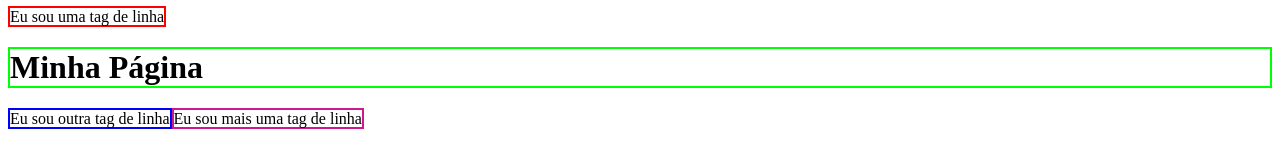
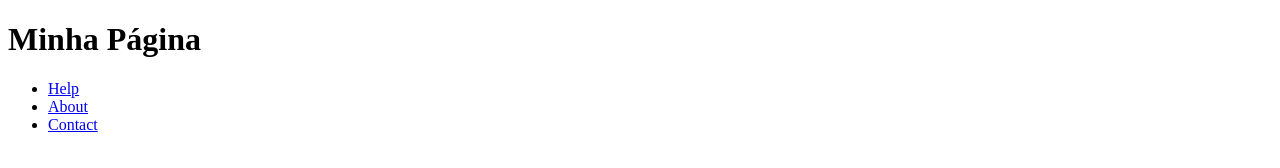
Before and after one commit to alecarlosjesus/primeiro-projeto-o, a plain HTML site: page index.html in a window 1280 px wide. Drawn offline with Linux system fonts and the light colour scheme.

Commit message:
Criando o cabeçalho da página.

```diff
--- a/index.html
+++ b/index.html
@@ -4,19 +4,20 @@
 	<head>
 		<meta charset="UTF-8"/>
 		<meta name="viewport" content="width=device-width,initial-scale=1.0"/>
-		<title>Exemplo de HTML</title>
+		<title>Página Básica</title>
 	</head>
 	<body>
-
-
-
-		<!-- Criar uma tag dotipo de BLOCO e que vai ser um containêr -->
-
-		<!--Exemplo de tags de linha-->
-		<!--Aproveitando e aplicando algum estilo inline através do atributo style-->
-		<span style="border: solid 2px #ff0000;">Eu sou uma tag de linha</span>
-		<h1 style="border: solid 2px #00ff00;">Minha Página</h1>
-		<span style="border: solid 2px #0000ff;">Eu sou outra tag de linha</span><span style="border: solid 2px #cd1991;">Eu sou mais uma tag de linha</span>
-
+		<div id="container">
+			<header id="cabecalho">
+				<h1>Minha Página</h1>
+				<nav>
+					<ul>
+						<li> <a href="#"> Help </a>	</li>
+						<li><a href="#">About</a></li>
+						<li><a href="#">Contact</a></li>
+					</ul>
+				</nav>
+			</header>
+		</div>
 	</body>
 </html
```
